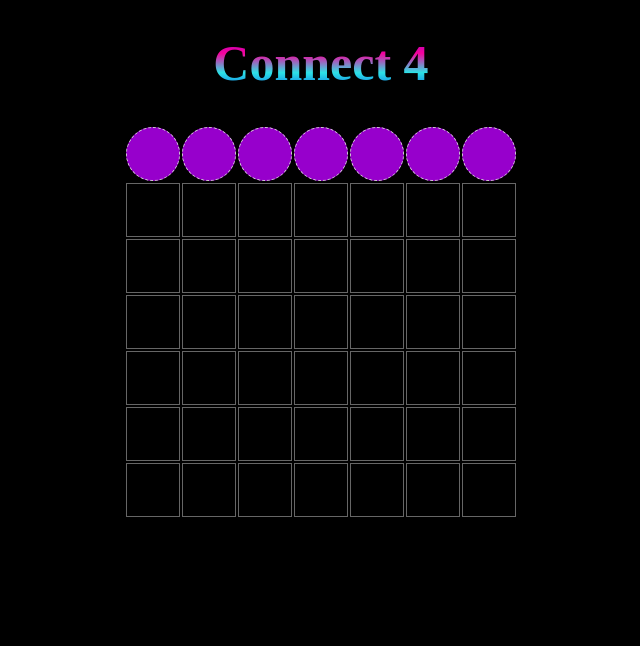
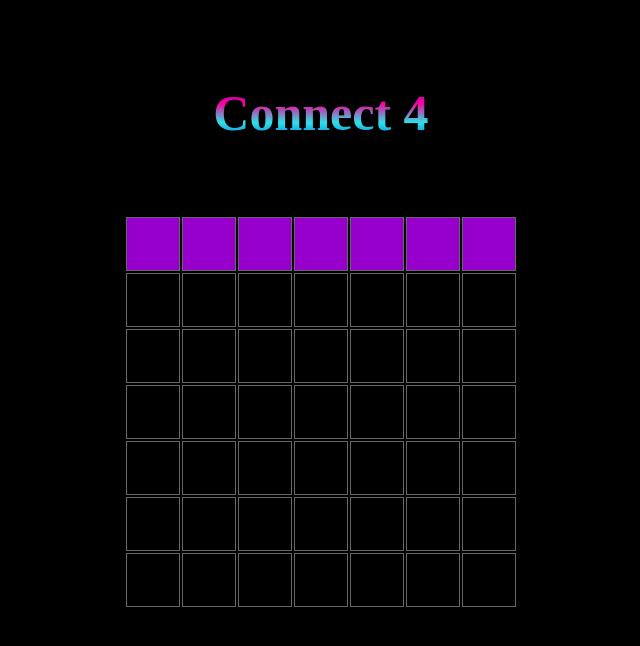
Before and after one commit to dnnyhua/connect-four-project, a plain HTML site: page index.html in a window 1280 px wide. Shown: the whole page, without its empty margins (319-959 px from the left). Drawn offline with Linux system fonts and the light colour scheme.

Commit message:
added notes

```diff
--- a/connect4.css
+++ b/connect4.css
@@ -2,6 +2,7 @@
 
 body{
   background-color: black;
+  margin:0
 }
 
 #board {
@@ -9,6 +10,20 @@ body{
   margin-right: auto;
 }
 
+#board{
+  bottom: 10px;
+}
+
+
+#titleContainer {
+  position: relative;
+  z-index: 1;
+  background-color: black;
+  padding-top: 50px;
+  padding-bottom: 40px;
+
+
+}
 
 h1 {
   text-align: center;
@@ -17,7 +32,6 @@ h1 {
   background: -webkit-linear-gradient(#9700cc, #f6019d, #2de2e6, #035ee8);
   -webkit-background-clip: text;
   -webkit-text-fill-color: transparent;
-
 }
 
 #board td {
@@ -41,6 +55,7 @@ h1 {
   animation-duration: 1s;
   animation-name: dropping-game-piece;
   transform: translate(0%, -50%);
+  z-index: -1;
 
 }
 @keyframes dropping-game-piece {
@@ -56,24 +71,19 @@ h1 {
 
 
 
-/* TODO: make pieces red/blue,  depending on player 1/2 piece */
+/* TODO: make pieces purple/pink,  depending on player 1/2 piece */
 .piece.p1 {
   background-color: #9700cc;
 }
 
 .piece.p2 {
-      background-color: #f6019d;
-    }
+  background-color: #f6019d;
+}
 
 
 /* column-top is table row of clickable areas for each column */
 
-
-#column-top td {
-  border: dashed 1px lightgray;
-  border-radius: 50%;
-}
-
 #column-top td:hover {
   background-color: #2de2e6;
+
 }
--- a/connect4.js
+++ b/connect4.js
@@ -18,6 +18,7 @@ var board = []; // array of rows, each row is array of cells  (board[y][x])
 function makeBoard() {
   // TODO: set "board" to empty HEIGHT x WIDTH matrix array
 
+  // Array constructor will create empty arrays based on specified length
   board = Array(HEIGHT).fill().map(() => Array(WIDTH).fill());
 
 
@@ -29,7 +30,6 @@ function makeBoard() {
 }
 
 /** makeHtmlBoard: make HTML table and row of column tops. */
-
 function makeHtmlBoard() {
   // TODO: get "htmlBoard" variable from the item in HTML w/ID of "board"
    const htmlBoard = document.getElementById('board');
@@ -79,13 +79,11 @@ function findSpotForCol(x) {
     }
   }
   return null;
-
   */
 }
 
 
 /** placeInTable: update DOM to place piece into HTML table of board */
-
 function placeInTable(y, x) {
   // TODO: make a div and insert into correct table cell
   const piece = document.createElement("div");
@@ -94,9 +92,7 @@ function placeInTable(y, x) {
   currPlayer === 1 ? piece.classList.add("p1") : piece.classList.add("p2");
 
   /* ** Springboard's answer **
-
   piece.classList.add(`p${currPlayer}`);
-
   */
 
   /** append game piece to td (cell) that was created up top */
@@ -104,14 +100,12 @@ function placeInTable(y, x) {
 }
 
 /** endGame: announce game end */
-
 function endGame(msg) {
   // TODO: pop up alert message
   alert(msg)
 }
 
 /** handleClick: handle click of column top to play piece */
-
 function handleClick(evt) {
   // get x from ID of clicked cell
   let x = evt.target.id;
@@ -130,15 +124,14 @@ function handleClick(evt) {
   // check for win
   if (checkForWin()) {
     const top = document.querySelector("#column-top");
-    top.removeEventListener("click", handleClick);
+    top.removeEventListener("click", handleClick); // remove event listener, this only runs if checkForWin() is true
     return endGame(`Player ${currPlayer} won!`);
   }
 
   // check for tie
   // TODO: check if all cells in board are filled; if so call, call endGame
-
   if (board.every((row) => row.every((col) => col !== undefined))) {
-    endGame("Tie!");
+    return endGame("Tie!");
   }
 
   /***  Springboard's answer ***
@@ -156,6 +149,8 @@ function handleClick(evt) {
   const top = document.querySelector('#column-top');
   p1_color = "#9700cc";
   p2_color = "#f6019d";
+
+  // changing top row's color, to indicate whose turn it is
   if(currPlayer===2){
     top.style.backgroundColor = p2_color;
   }
@@ -189,15 +184,15 @@ function checkForWin() {
     );
   }
 
-  // TODO: read and understand this code. Add comments to help you.
-
+  // Below defines what 4 cells we want to check, which will then be passed into _win function to see if the 4 cells match all requirements
   for (let y = 0; y < HEIGHT; y++) {
     for (let x = 0; x < WIDTH; x++) {
-      let horiz = [[y, x], [y, x + 1], [y, x + 2], [y, x + 3]]; // [0,0], [0,1], [0,2], [0,3)]
+      let horiz = [[y, x], [y, x + 1], [y, x + 2], [y, x + 3]]; // [0,0], [0,1], [0,2], [0,3)], then x will increment [0,1], [0,2], [0,3], [0,4)]
       let vert = [[y, x], [y + 1, x], [y + 2, x], [y + 3, x]];
       let diagDR = [[y, x], [y + 1, x + 1], [y + 2, x + 2], [y + 3, x + 3]];
       let diagDL = [[y, x], [y + 1, x - 1], [y + 2, x - 2], [y + 3, x - 3]];
 
+      // return true if any of the 4 _win function returns true
       if (_win(horiz) || _win(vert) || _win(diagDR) || _win(diagDL)) {
         return true;
       }
--- a/index.html
+++ b/index.html
@@ -4,8 +4,10 @@
   <link href="connect4.css" rel="stylesheet">
 </head>
 <body>
+  <div id="titleContainer">
+    <h1>Connect 4</h1>
+  </div>
 
-  <h1>Connect 4</h1>
 
   <div id="game">
     <table id="board"></table>
```
